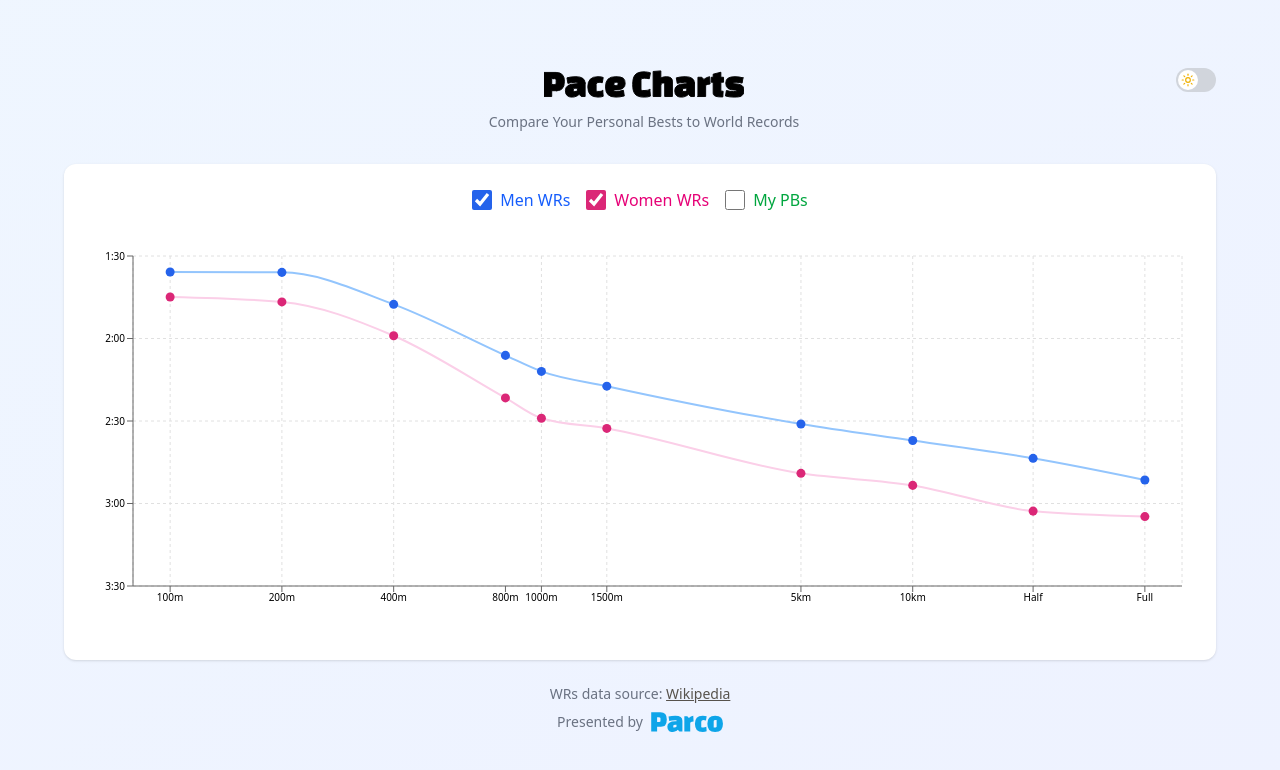
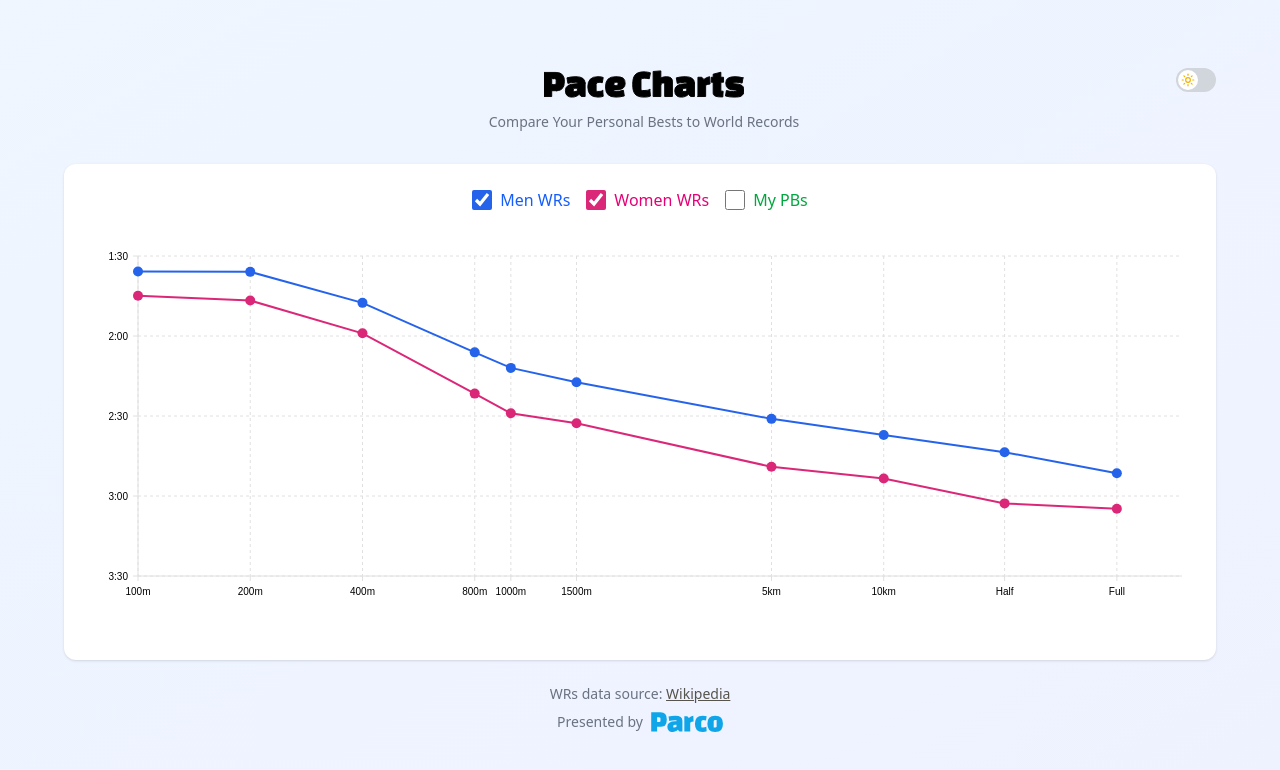
Before and after one commit to loddit/pace-charts, a React (Vite) app: page / in a window 1280 px wide. Shown: the top 770 px of the page. Built offline with nearby package versions, Linux system fonts and the light colour scheme.

Commit message:
use @nivo/lint to instead of recharts.js

```diff
--- a/package.json
+++ b/package.json
@@ -10,11 +10,11 @@
     "preview": "vite preview"
   },
   "dependencies": {
+    "@nivo/line": "^0.99.0",
     "@tailwindcss/vite": "^4.1.17",
     "lucide-react": "^0.555.0",
     "react": "^19.2.0",
     "react-dom": "^19.2.0",
-    "recharts": "^3.5.0",
     "tailwindcss": "^4.1.17"
   },
   "devDependencies": {
--- a/src/App.tsx
+++ b/src/App.tsx
@@ -15,7 +15,6 @@ const AthleticsRecordsChart: React.FC = () => {
   const [myRecords, setMyRecords] = useState<MyRecords>({});
   const [editingRecords, setEditingRecords] = useState<MyRecords>({});
   const [isDark, setIsDark] = useState<boolean>(false);
-  const [clickedPoint, setClickedPoint] = useState<ProcessedRecord | null>(null);
 
   // Load from localStorage
   useEffect(() => {
@@ -103,13 +102,7 @@ const AthleticsRecordsChart: React.FC = () => {
     ...(showMyPBs ? myData : [])
   ];
 
-  // Handle chart click
-  const handleChartClick = (e: unknown) => {
-    // Click outside points to close tooltip
-    if (!e || !(e as { activePayload?: unknown }).activePayload) {
-      setClickedPoint(null);
-    }
-  };
+
 
   return (
     <div
@@ -180,9 +173,6 @@ const AthleticsRecordsChart: React.FC = () => {
             showFemale={showFemale}
             showMyPBs={showMyPBs}
             isDark={isDark}
-            clickedPoint={clickedPoint}
-            onPointClick={setClickedPoint}
-            onChartClick={handleChartClick}
           />
 
           <EditRecordsModal
--- a/src/components/PaceChart.tsx
+++ b/src/components/PaceChart.tsx
@@ -1,8 +1,9 @@
 import React from 'react';
-import { ComposedChart, Scatter, XAxis, YAxis, CartesianGrid, Tooltip, ResponsiveContainer, Line } from 'recharts';
+import { ResponsiveLine } from '@nivo/line';
 import type { ProcessedRecord } from '../data/types';
-import { distanceLabels } from '../data/worldRecords';
-import { CustomTooltip } from './CustomTooltip';
+import { distanceLabels, worldRecords } from '../data/worldRecords';
+import { convertToNivoFormat, generateYAxisTicks, CHART_COLORS } from '../utils/dataProcessing';
+import { timeStringToSeconds, calculatePace } from '../utils/timeUtils';
 
 interface PaceChartProps {
   chartData: ProcessedRecord[];
@@ -13,9 +14,6 @@ interface PaceChartProps {
   showFemale: boolean;
   showMyPBs: boolean;
   isDark: boolean;
-  clickedPoint: ProcessedRecord | null;
-  onPointClick: (data: ProcessedRecord) => void;
-  onChartClick: (e: unknown) => void;
 }
 
 export const PaceChart: React.FC<PaceChartProps> = ({
@@ -27,49 +25,7 @@ export const PaceChart: React.FC<PaceChartProps> = ({
   showFemale,
   showMyPBs,
   isDark,
-  clickedPoint,
-  onPointClick,
-  onChartClick
 }) => {
-  // Create fit line data
-  const createFitLine = (data: ProcessedRecord[]): ProcessedRecord[] => {
-    if (!data || data.length === 0) return [];
-    return [...data].sort((a, b) => a.logDistance - b.logDistance);
-  };
-
-  const maleFitLine = createFitLine(maleData);
-  const femaleFitLine = createFitLine(femaleData);
-  const myFitLine = createFitLine(myData);
-
-  // Get all scatter logDistance values as ticks
-  const allDistances = [...maleData, ...femaleData, ...myData];
-  const uniqueLogDistances = [...new Set(allDistances.map(d => d.logDistance))].sort((a, b) => a - b);
-  const xAxisTicks = uniqueLogDistances;
-
-  // Generate Y-axis ticks (every 30 seconds, auto-range based on data)
-  const generateYAxisTicks = (): number[] => {
-    if (chartData.length === 0) return [90, 120, 150, 180, 210, 240, 270, 300];
-
-    const paces = chartData.map(d => d.pace);
-    const minPace = Math.min(...paces);
-    const maxPace = Math.max(...paces);
-
-    // Round to nearest 30 seconds
-    const minTick = Math.floor(minPace / 30) * 30;
-    const maxTick = Math.ceil(maxPace / 30) * 30;
-
-    const ticks: number[] = [];
-    for (let seconds = minTick; seconds <= maxTick; seconds += 30) {
-      ticks.push(seconds);
-    }
-    return ticks;
-  };
-
-  const yAxisTicks = generateYAxisTicks();
-  const yAxisDomain: [number, number] = chartData.length > 0
-    ? [Math.min(...yAxisTicks), Math.max(...yAxisTicks)]
-    : [90, 300];
-
   const showEmptyState = chartData.length === 0;
 
   if (showEmptyState) {
@@ -87,128 +43,201 @@ export const PaceChart: React.FC<PaceChartProps> = ({
     );
   }
 
+  // Convert data to Nivo format
+  const nivoData = convertToNivoFormat(maleData, femaleData, myData, showMale, showFemale, showMyPBs);
+
+  // Get all unique log distances for x-axis ticks
+  const allDistances = [...maleData, ...femaleData, ...myData];
+  const uniqueLogDistances = [...new Set(allDistances.map(d => d.logDistance))].sort((a, b) => a - b);
+
+  // Generate Y-axis ticks
+  const yAxisTicks = generateYAxisTicks(chartData);
+  const yMin = Math.min(...yAxisTicks);
+  const yMax = Math.max(...yAxisTicks);
+
   return (
-    <ResponsiveContainer
-      width="100%"
-      height={400}
+    <div
+      style={{ height: '400px' }}
       className="sm:h-[500px]"
     >
-      <ComposedChart
-        margin={{ top: 20, right: 10, bottom: 20, left: 10 }}
-        onClick={onChartClick}
-      >
-        <CartesianGrid
-          strokeDasharray="3 3"
-          stroke={isDark ? "#4b5563" : "#e0e0e0"}
-        />
-        <XAxis
-          type="number"
-          dataKey="logDistance"
-          name="Distance"
-          domain={["dataMin - 0.1", "dataMax + 0.1"]}
-          ticks={xAxisTicks.length > 0 ? xAxisTicks : undefined}
-          tickFormatter={(value: number) => {
+      <ResponsiveLine
+        data={nivoData}
+        margin={{ top: 20, right: 10, bottom: 60, left: 50 }}
+        xScale={{ type: 'linear', min: 'auto', max: "auto" }}
+        yScale={{
+          type: 'linear',
+          min: yMin, // Reversed for pace (lower is better)
+          max: yMax,
+          reverse: true
+        }}
+        curve="linear"
+        axisTop={null}
+        axisRight={null}
+        axisBottom={{
+          tickSize: 5,
+          tickPadding: 5,
+          tickRotation: 0,
+          tickValues: uniqueLogDistances,
+          format: (value: number) => {
             const distance = Math.pow(10, value);
-            return (
-              distanceLabels[Math.round(distance * 10)/10] ||
-              `${Math.round(distance)}m`
-            );
-          }}
-          tick={{ fontSize: 10, fill: isDark ? "#d1d5db" : "#000" }}
-        />
-        <YAxis
-          type="number"
-          dataKey="pace"
-          name="Pace"
-          reversed={true}
-          domain={yAxisDomain}
-          ticks={yAxisTicks}
-          width={35}
-          tickFormatter={(value: number) => {
+            return distanceLabels[Math.round(distance * 10)/10] || `${Math.round(distance)}m`;
+          }
+        }}
+        axisLeft={{
+          tickSize: 5,
+          tickPadding: 5,
+          tickRotation: 0,
+          tickValues: yAxisTicks,
+          format: (value: number) => {
             const minutes = Math.floor(value / 60);
             const seconds = Math.floor(value % 60);
             return `${minutes}:${seconds.toString().padStart(2, "0")}`;
-          }}
-          tick={{ fontSize: 10, fill: isDark ? "#d1d5db" : "#000" }}
-        />
-        <Tooltip
-          content={<CustomTooltip clickedPoint={clickedPoint} />}
-          active={false}
-        />
+          }
+        }}
+        useMesh={true}
+        enableGridX={true}
+        enableGridY={true}
+        gridXValues={uniqueLogDistances}
+        gridYValues={yAxisTicks}
+        enableTouchCrosshair={false}
+        theme={{
+          background: 'transparent',
+          text: {
+            fontSize: 10,
+            fill: isDark ? '#d1d5db' : '#000',
+          },
+          axis: {
+            domain: {
+              line: {
+                stroke: isDark ? '#4b5563' : '#e0e0e0',
+                strokeWidth: 1,
+              },
+            },
+            legend: {
+              text: {
+                fontSize: 12,
+                fill: isDark ? '#d1d5db' : '#000',
+              },
+            },
+            ticks: {
+              line: {
+                stroke: isDark ? '#4b5563' : '#e0e0e0',
+                strokeWidth: 1,
+              },
+              text: {
+                fontSize: 10,
+                fill: isDark ? '#d1d5db' : '#000',
+              },
+            },
+          },
+          grid: {
+            line: {
+              stroke: isDark ? '#4b5563' : '#e0e0e0',
+              strokeWidth: 1,
+              strokeDasharray: '3 3',
+            },
+          },
+          crosshair: {
+            line: {
+              stroke: isDark ? '#6b7280' : '#9ca3af',
+              strokeWidth: 1,
+            },
+          },
+        }}
+        tooltip={({ point }) => {
+          if (!('data' in point) || !point.data) return null;
+          const data = (point.data as any).originalData as ProcessedRecord;
+          if (!data) return null;
 
-        {/* Fit lines - hidden from legend */}
-        {showMale && maleFitLine.length > 1 && (
-          <Line
-            type="monotone"
-            dataKey="pace"
-            data={maleFitLine}
-            stroke="#93c5fd"
-            strokeWidth={2}
-            dot={false}
-            legendType="none"
-          />
-        )}
-        {showFemale && femaleFitLine.length > 1 && (
-          <Line
-            type="monotone"
-            dataKey="pace"
-            data={femaleFitLine}
-            stroke="#fbcfe8"
-            strokeWidth={2}
-            dot={false}
-            legendType="none"
-          />
-        )}
-        {showMyPBs && myFitLine.length > 1 && (
-          <Line
-            type="monotone"
-            dataKey="pace"
-            data={myFitLine}
-            stroke="#86efac"
-            strokeWidth={2}
-            dot={false}
-            legendType="none"
-          />
-        )}
+          const minutes = Math.floor(data.pace / 60);
+          const seconds = Math.floor(data.pace % 60);
 
-        {/* Scatter points */}
-        {showMale && (
-          <Scatter
-            name=""
-            data={maleData}
-            fill="#2563eb"
-            shape="circle"
-            r={6}
-            onClick={onPointClick}
-            style={{ cursor: "pointer" }}
-            legendType="none"
-          />
-        )}
-        {showFemale && (
-          <Scatter
-            name=""
-            data={femaleData}
-            fill="#db2777"
-            shape="circle"
-            r={6}
-            onClick={onPointClick}
-            style={{ cursor: "pointer" }}
-            legendType="none"
-          />
-        )}
-        {showMyPBs && myData.length > 0 && (
-          <Scatter
-            name=""
-            data={myData}
-            fill="#16a34a"
-            shape="circle"
-            r={6}
-            onClick={onPointClick}
-            style={{ cursor: "pointer" }}
-            legendType="none"
-          />
-        )}
-      </ComposedChart>
-    </ResponsiveContainer>
+          // Only show tooltip if this point is clicked
+
+          if (data.category === 'mine') {
+            // Calculate percentage vs male/female world records
+            const maleRecord = worldRecords.male.find(r => r.distance === data.distance);
+            const femaleRecord = worldRecords.female.find(r => r.distance === data.distance);
+
+            let malePercent: string | null = null;
+            let femalePercent: string | null = null;
+
+            if (maleRecord) {
+              const maleSeconds = timeStringToSeconds(maleRecord.time);
+              const malePace = calculatePace(maleRecord.distance, maleSeconds);
+              malePercent = ((malePace / data.pace) * 100).toFixed(1);
+            }
+
+            if (femaleRecord) {
+              const femaleSeconds = timeStringToSeconds(femaleRecord.time);
+              const femalePace = calculatePace(femaleRecord.distance, femaleSeconds);
+              femalePercent = ((femalePace / data.pace) * 100).toFixed(1);
+            }
+
+            return (
+              <div className="w-48 bg-white p-2 sm:p-3 border border-gray-300 rounded shadow-lg text-xs sm:text-sm max-w-[200px] sm:max-w-none">
+                <p className="font-bold">{data.displayDistance} - My PB</p>
+                <p>Time: {data.time}</p>
+                <p className="font-semibold">Pace: {minutes}:{seconds.toString().padStart(2, '0')}/km</p>
+                {malePercent && (
+                  <p className="mt-1" style={{ color: CHART_COLORS.MALE }}>vs Men WR: {malePercent}%</p>
+                )}
+                {femalePercent && (
+                  <p style={{ color: CHART_COLORS.FEMALE }}>vs Women WR: {femalePercent}%</p>
+                )}
+              </div>
+            );
+          }
+
+          return (
+            <div className="w-48 bg-white p-2 sm:p-3 border border-gray-300 rounded shadow-lg text-xs sm:text-sm max-w-[200px] sm:max-w-none">
+              <p className="font-bold">{data.displayDistance}</p>
+              <p>Athlete: {data.name}</p>
+              <p>Year: {data.year}</p>
+              <p>Time: {data.time}</p>
+              <p className="font-semibold">Pace: {minutes}:{seconds.toString().padStart(2, '0')}/km</p>
+            </div>
+          );
+        }}
+        enableSlices={false}
+        colors={({ id }) => {
+          switch (id) {
+            case 'Men WRs': return CHART_COLORS.MALE;
+            case 'Women WRs': return CHART_COLORS.FEMALE;
+            case 'My PBs': return CHART_COLORS.MINE;
+            default: return CHART_COLORS.MALE;
+          }
+        }}
+        lineWidth={2}
+        pointSize={10}
+        pointSymbol={({ size, color, borderWidth, datum }) => {
+          // Get the series color based on the serie id
+          const serieId = (datum as any).serie?.id;
+          let pointColor = color;
+
+          switch (serieId) {
+            case 'Men WRs':
+              pointColor = CHART_COLORS.MALE;
+              break;
+            case 'Women WRs':
+              pointColor = CHART_COLORS.FEMALE;
+              break;
+            case 'My PBs':
+              pointColor = CHART_COLORS.MINE;
+              break;
+          }
+
+          return (
+            <circle
+              r={size / 2}
+              fill={pointColor}
+              stroke={pointColor}
+              strokeWidth={borderWidth}
+              style={{ cursor: 'pointer' }}
+            />
+          );
+        }}
+      />
+    </div>
   );
 };
--- a/src/utils/dataProcessing.ts
+++ b/src/utils/dataProcessing.ts
@@ -40,6 +40,7 @@ export const processMyRecords = (myRecords: MyRecords): ProcessedRecord[] => {
       });
     }
   });
+  myData.sort((a, b) => b.distance - a.distance);
   return myData;
 };
 
@@ -67,3 +68,64 @@ export const generateYAxisTicks = (chartData: ProcessedRecord[]): number[] => {
   }
   return ticks;
 };
+
+// Color constants to match ControlPanel
+export const CHART_COLORS = {
+  MALE: '#2563eb',
+  FEMALE: '#db2777',
+  MINE: '#16a34a'
+} as const;
+
+// Convert data to Nivo format
+export const convertToNivoFormat = (
+  maleData: ProcessedRecord[],
+  femaleData: ProcessedRecord[],
+  myData: ProcessedRecord[],
+  showMale: boolean,
+  showFemale: boolean,
+  showMyPBs: boolean
+) => {
+  const nivoData: Array<{
+    id: string;
+    color: string;
+    data: Array<{ x: number; y: number; originalData: ProcessedRecord }>;
+  }> = [];
+
+  if (showMale && maleData.length > 0) {
+    nivoData.push({
+      id: 'Men WRs',
+      color: CHART_COLORS.MALE,
+      data: maleData.map(d => ({
+        x: d.logDistance,
+        y: d.pace,
+        originalData: d
+      }))
+    });
+  }
+
+  if (showFemale && femaleData.length > 0) {
+    nivoData.push({
+      id: 'Women WRs',
+      color: CHART_COLORS.FEMALE,
+      data: femaleData.map(d => ({
+        x: d.logDistance,
+        y: d.pace,
+        originalData: d
+      }))
+    });
+  }
+
+  if (showMyPBs && myData.length > 0) {
+    nivoData.push({
+      id: 'My PBs',
+      color: CHART_COLORS.MINE,
+      data: myData.map(d => ({
+        x: d.logDistance,
+        y: d.pace,
+        originalData: d
+      }))
+    });
+  }
+
+  return nivoData;
+};
```
Also changed, not shown: src/components/CustomTooltip.tsx (deleted, +0 -71 lines), 1 other file (tests, documents, lock files or other folders).
